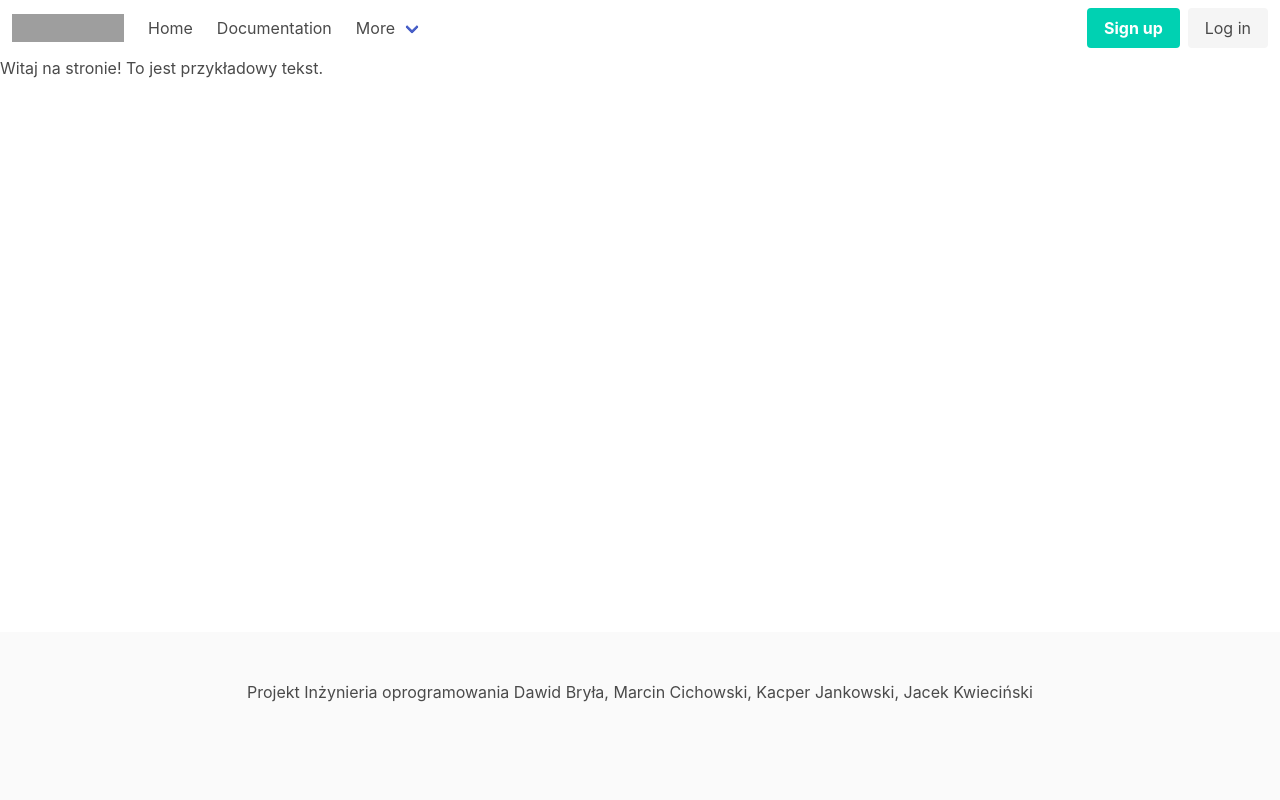
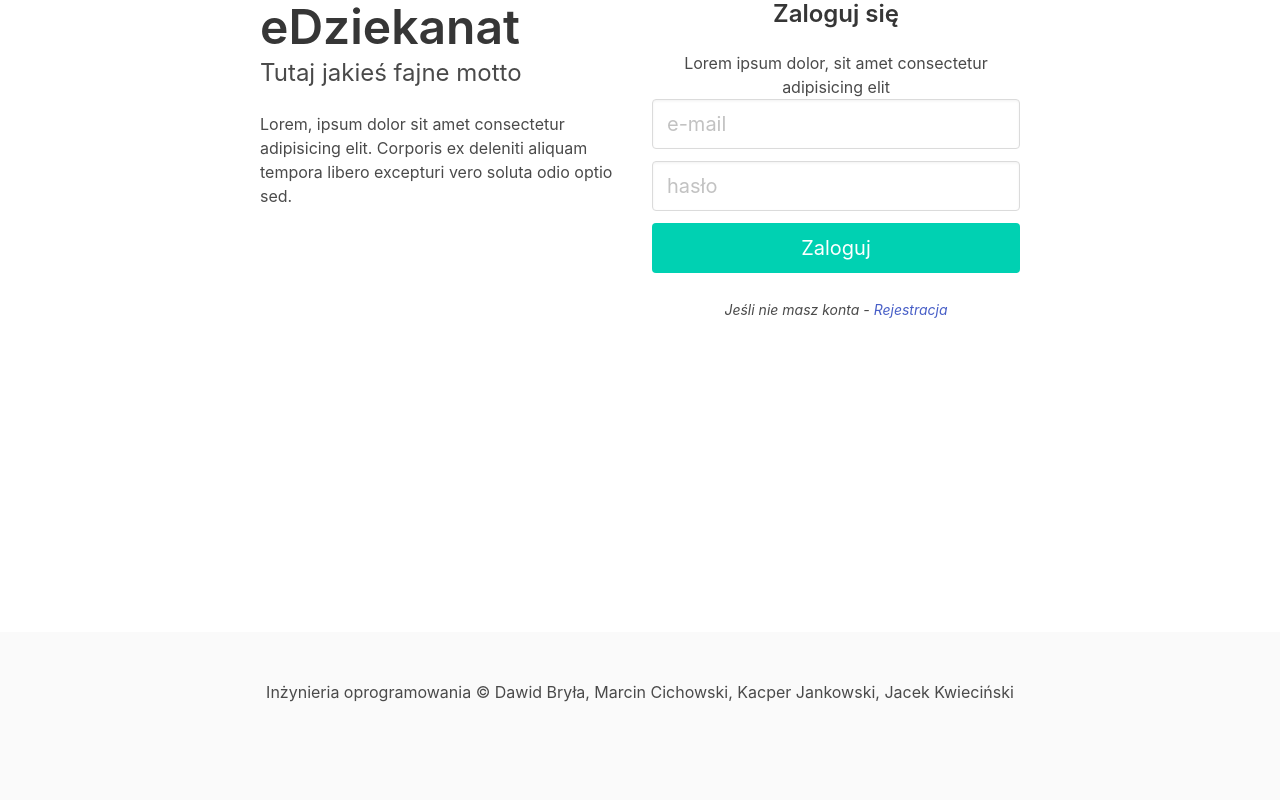
Before and after one commit to marcincichowski/edziekanat, a Django app: page / in a window 1280 px wide. Run offline with Django 3.2, Linux system fonts and the light colour scheme; style sheets or scripts are compiled from the project's sources; grey boxes are pictures that could not be loaded.

Commit message:
Login form added

```diff
--- a/edziekanat/templates/edziekanat/base.html
+++ b/edziekanat/templates/edziekanat/base.html
@@ -3,71 +3,10 @@
 {% load static %}
 <head>
     <link rel="stylesheet" href="{% static 'css/style.min.css' %}">
-    <title>{% block title %}My amazing site{% endblock %}</title>
+    <title>{% block title %}eDziekanat{% endblock %}</title>
 </head>
 
 <body>
-<nav class="navbar" role="navigation" aria-label="main navigation">
-  <div class="navbar-brand">
-    <a class="navbar-item" href="https://bulma.io">
-      <img src="https://bulma.io/images/bulma-logo.png" width="112" height="28">
-    </a>
-
-    <a role="button" class="navbar-burger" aria-label="menu" aria-expanded="false" data-target="navbarBasicExample">
-      <span aria-hidden="true"></span>
-      <span aria-hidden="true"></span>
-      <span aria-hidden="true"></span>
-    </a>
-  </div>
-
-  <div id="navbarBasicExample" class="navbar-menu">
-    <div class="navbar-start">
-      <a class="navbar-item">
-        Home
-      </a>
-
-      <a class="navbar-item">
-        Documentation
-      </a>
-
-      <div class="navbar-item has-dropdown is-hoverable">
-        <a class="navbar-link">
-          More
-        </a>
-
-        <div class="navbar-dropdown">
-          <a class="navbar-item">
-            About
-          </a>
-          <a class="navbar-item">
-            Jobs
-          </a>
-          <a class="navbar-item">
-            Contact
-          </a>
-          <hr class="navbar-divider">
-          <a class="navbar-item">
-            Report an issue
-          </a>
-        </div>
-      </div>
-    </div>
-
-    <div class="navbar-end">
-      <div class="navbar-item">
-        <div class="buttons">
-          <a class="button is-primary">
-            <strong>Sign up</strong>
-          </a>
-          <a class="button is-light">
-            Log in
-          </a>
-        </div>
-      </div>
-    </div>
-  </div>
-</nav>
-
     <div id="content">
         {% block content %}{% endblock %}
     </div>
@@ -75,8 +14,7 @@
 <footer class="footer is-fixed-bottom">
   <div class="content has-text-centered">
     <p>
-     Projekt Inżynieria oprogramowania
-        Dawid Bryła, Marcin Cichowski, Kacper Jankowski, Jacek Kwieciński
+     Inżynieria oprogramowania &copy; Dawid Bryła, Marcin Cichowski, Kacper Jankowski, Jacek Kwieciński
     </p>
   </div>
 </footer>
--- a/edziekanat/templates/edziekanat/login.html
+++ b/edziekanat/templates/edziekanat/login.html
@@ -3,5 +3,37 @@
 {% block title %}Zaloguj się{% endblock %}
 
 {% block content %}
-    Witaj na stronie! To jest przykładowy tekst.
+      <section class="container">
+      <div class="columns is-multiline">
+        <div class="column is-8 is-offset-2 register">
+          <div class="columns">
+            <div class="column left">
+              <h1 class="title is-1">eDziekanat</h1>
+              <h2 class="subtitle colored is-4">Tutaj jakieś fajne motto</h2>
+              <p>Lorem, ipsum dolor sit amet consectetur adipisicing elit. Corporis ex deleniti aliquam tempora libero excepturi vero soluta odio optio sed.</p>
+            </div>
+            <div class="column right has-text-centered">
+              <h1 class="title is-4">Zaloguj się</h1>
+              <p class="description">Lorem ipsum dolor, sit amet consectetur adipisicing elit</p>
+              <form>
+                <div class="field">
+                  <div class="control">
+                    <input class="input is-medium" type="text" placeholder="e-mail">
+                  </div>
+                </div>
+
+                <div class="field">
+                  <div class="control">
+                    <input class="input is-medium" type="email" placeholder="hasło">
+                  </div>
+                </div>
+                <button class="button is-block is-primary is-fullwidth is-medium">Zaloguj</button>
+                <br />
+                <small><em>Jeśli nie masz konta - <a>Rejestracja</a></em></small>
+              </form>
+            </div>
+          </div>
+        </div>
+      </div>
+    </section>
 {% endblock %}
```
